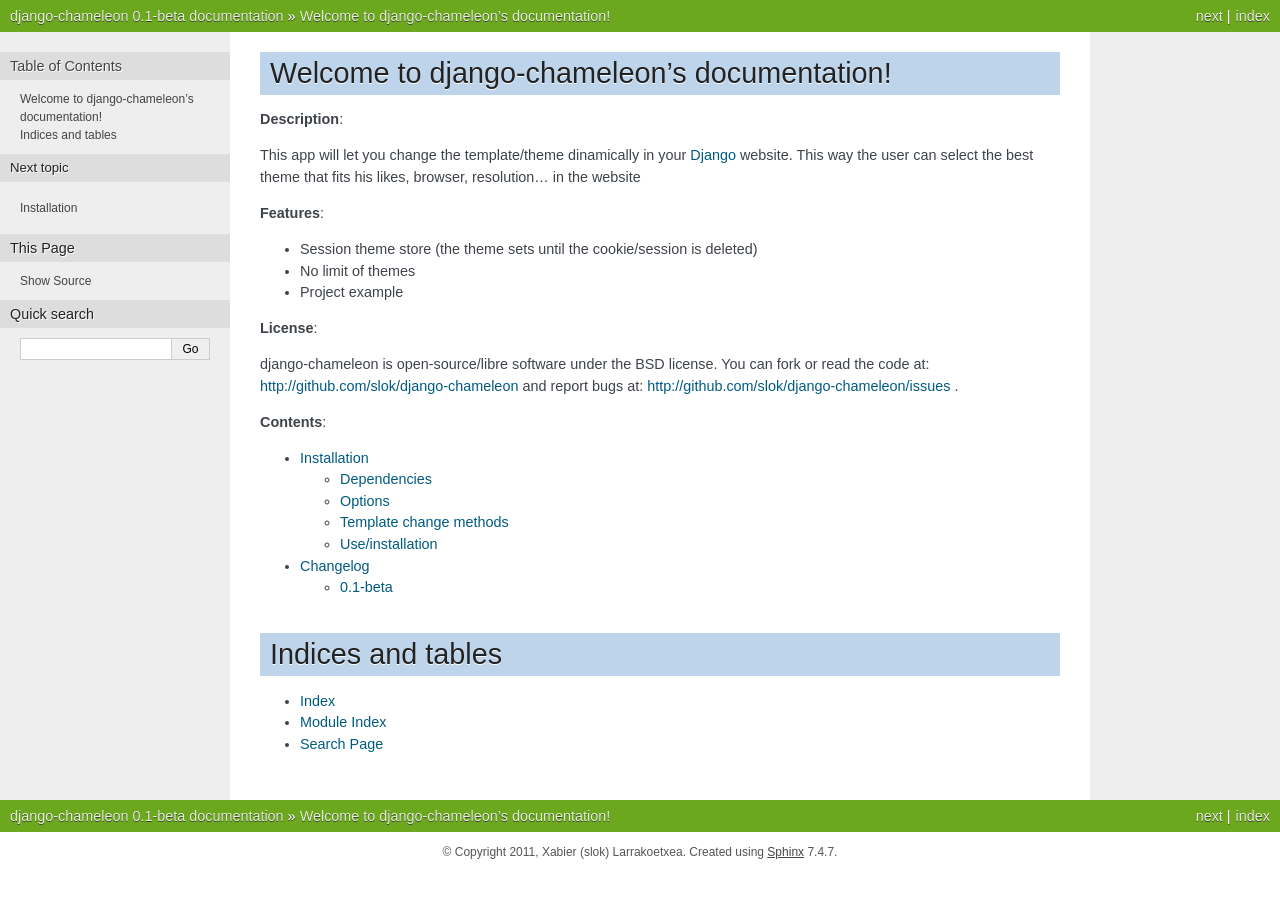
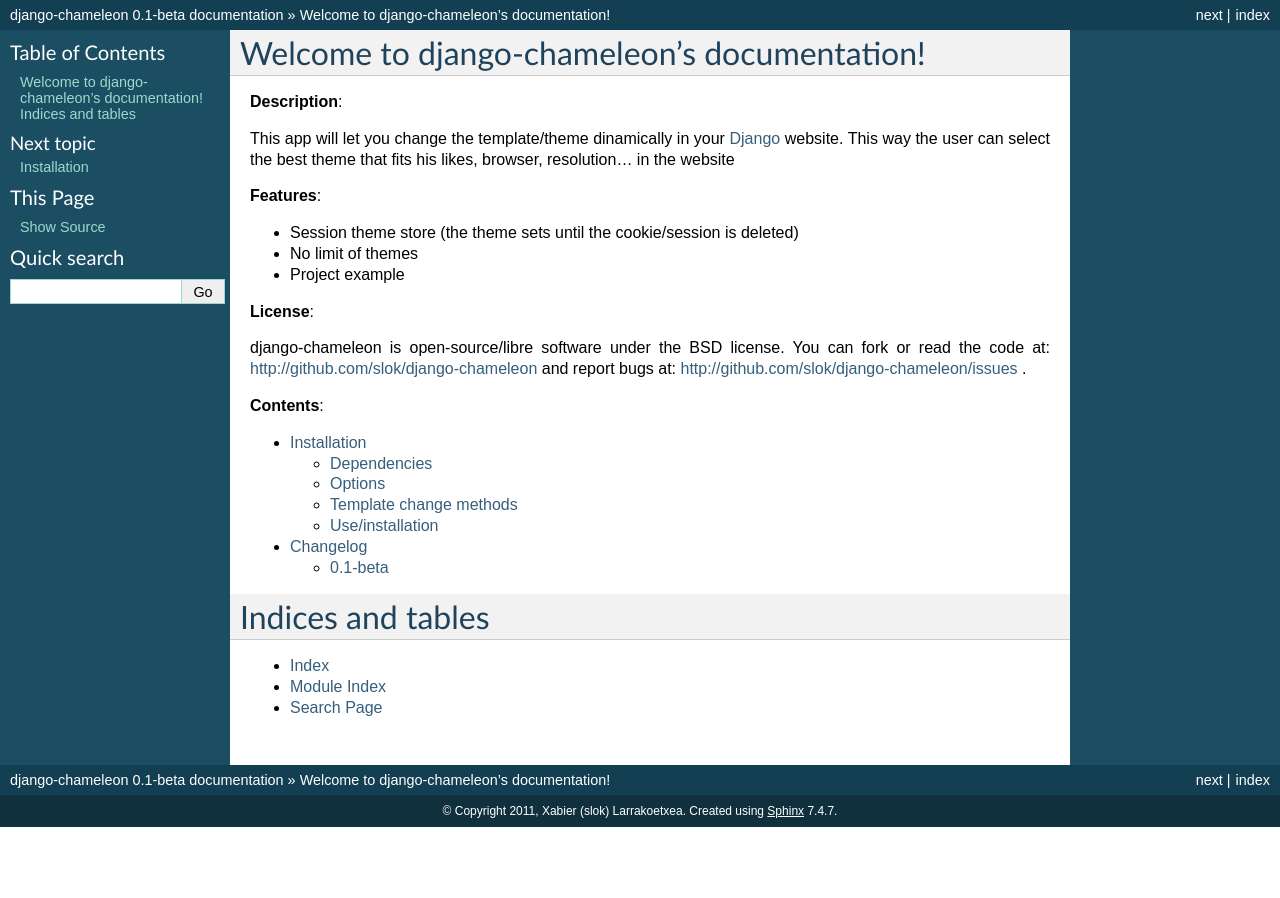
Before and after one commit to slok/django-chameleon, a Sphinx documentation site: the page built from docs/index.rst, in a window 1280 px wide. Built offline with Sphinx 7.4.7, drawn with Linux system fonts in a browser that asks for light colours; pages that are not in the unit, such as notebooks, are missing from menus.

Commit message:
Changed theme for readthedocs

```diff
--- a/docs/conf.py
+++ b/docs/conf.py
@@ -91,7 +91,8 @@
 
 # The theme to use for HTML and HTML Help pages.  See the documentation for
 # a list of builtin themes.
-html_theme = 'nature'
+html_theme = 'default'
+#html_theme = 'nature'
 
 # Theme options are theme-specific and customize the look and feel of a theme
 # further.  For a list of options available for each theme, see the
```
